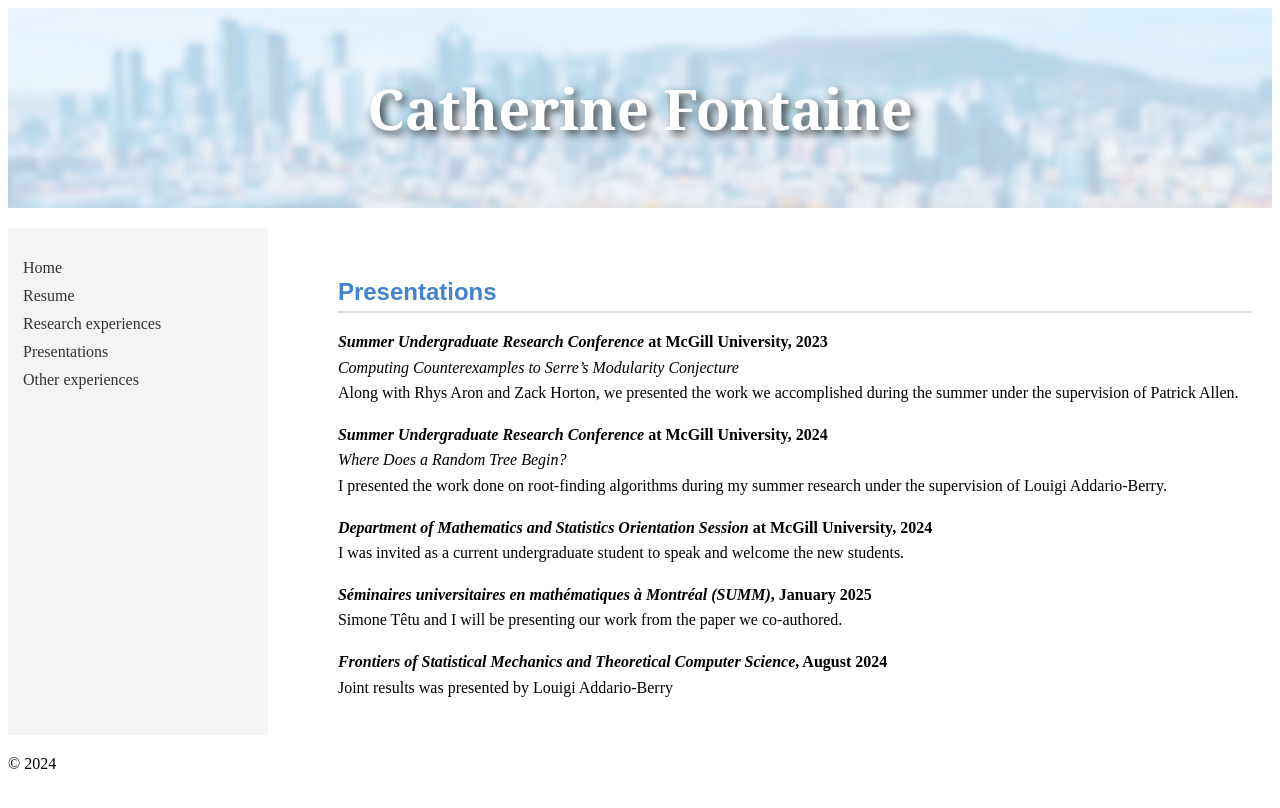
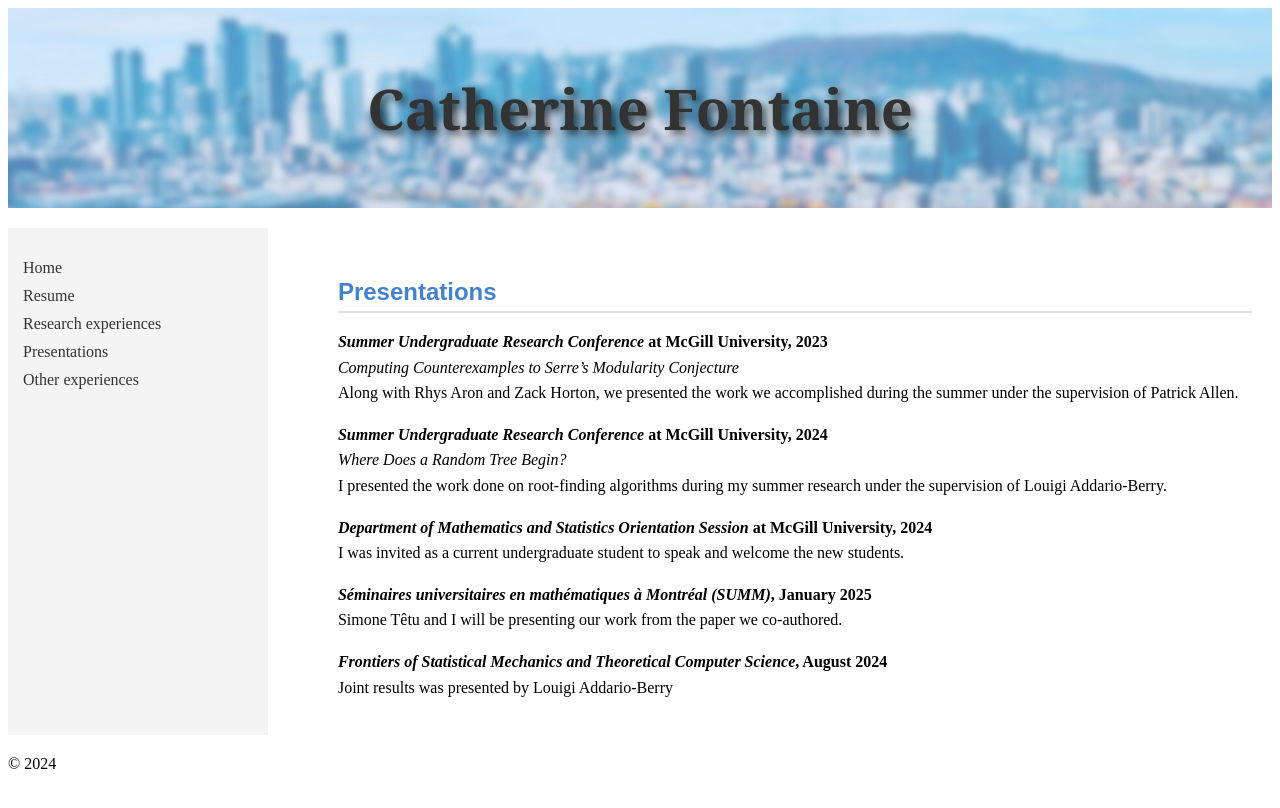
Before and after one commit to CatherineFontaine/CatherineFontaine.github.io, a Jekyll site: the page built from presentations.md, in a window 1280 px wide. Shown: the top 808 px of the page. Built offline with Jekyll 4.4.1, drawn with Linux system fonts in a browser that asks for light colours.

Commit message:
Update style.css

```diff
--- a/assets/css/style.css
+++ b/assets/css/style.css
@@ -82,7 +82,7 @@ p {
 h1 {
     font-size: 2em; /* Larger font size */
     font-family: 'Georgia', serif; /* Elegant font */
-    color: white; /* Dark gray color */
+    color: #333; /* Dark gray color */
     text-align: center; /* Centered text */
     margin-bottom: 20px; /* Space below */
 }
@@ -131,7 +131,7 @@ header::before {
     left: 0;
     right: 0;
     bottom: 0;
-    background-color: rgba(255, 255, 255, 0.7); /* White with 50% transparency */
+    background-color: rgba(255, 255, 255, 0.3); /* White with 50% transparency */
     z-index: 1;
 }
 
```
